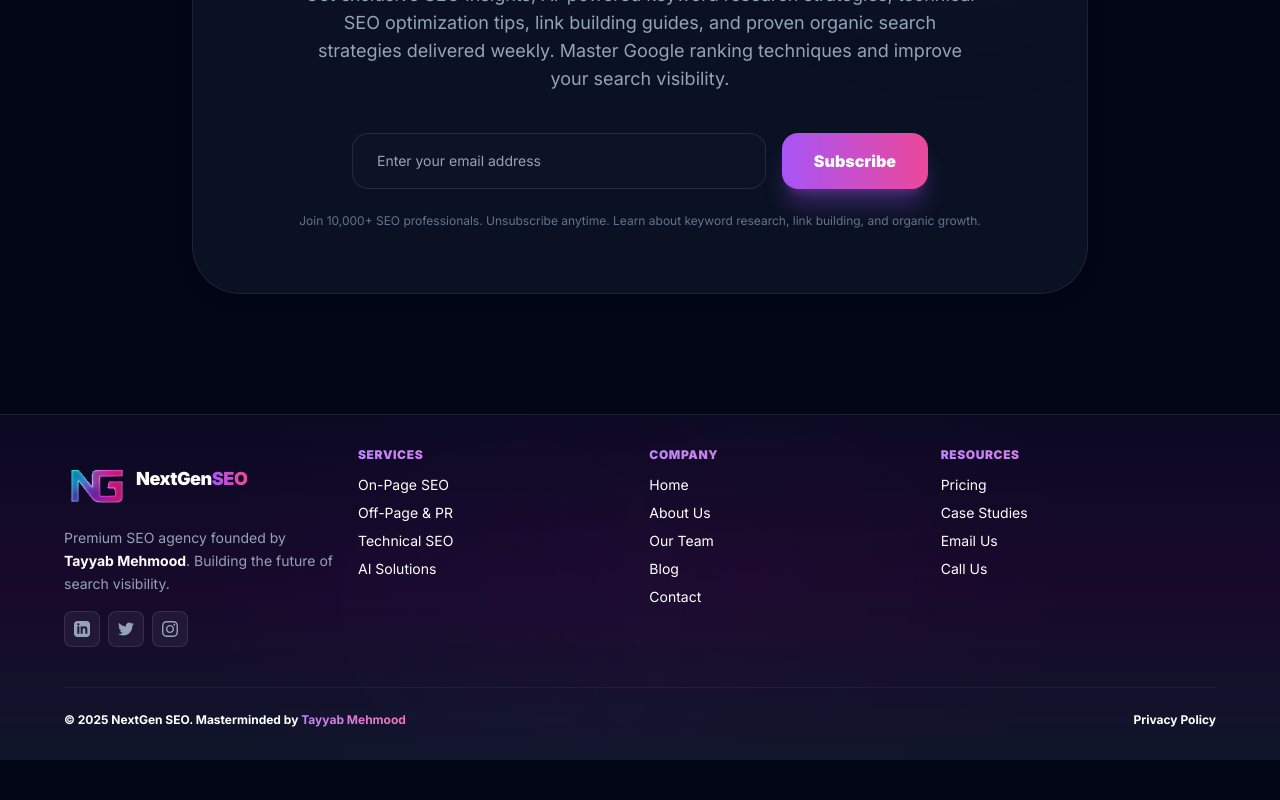
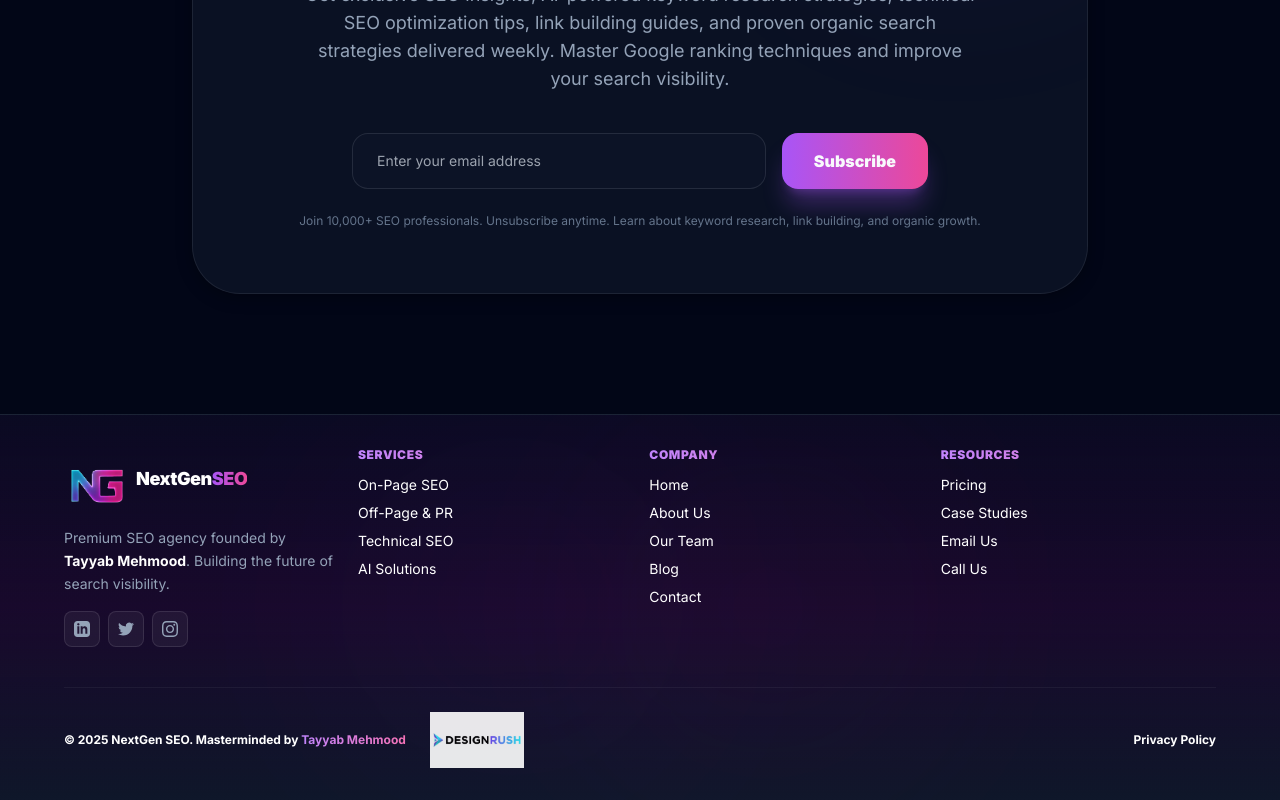
Before and after one commit to imtiaz-dev-ai/NextGenSEO, a React (Vite) app: page / in a window 1280 px wide. Shown: the part 9034-9834 px from the top of the page. Before the commit the page ends 9794 px from the top, so only its background shows below. Built offline with nearby package versions, Linux system fonts and the light colour scheme.

Commit message:
Fix Guest Post / Link Insertion fields in AdminPanel and Marketplace

```diff
--- a/App.tsx
+++ b/App.tsx
@@ -860,7 +860,12 @@ const App: React.FC = () => {
 
           {/* Footer Bottom */}
           <div className="pt-6 border-t border-white/5 flex flex-col sm:flex-row justify-between items-center gap-4 text-white text-xs font-semibold">
-            <p className="text-center sm:text-left">© 2025 NextGen SEO. Masterminded by <span className="text-transparent bg-clip-text bg-gradient-to-r from-purple-400 to-pink-400">Tayyab Mehmood</span></p>
+            <div className="flex items-center gap-6">
+              <p className="text-center sm:text-left">© 2025 NextGen SEO. Masterminded by <span className="text-transparent bg-clip-text bg-gradient-to-r from-purple-400 to-pink-400">Tayyab Mehmood</span></p>
+              <a href="https://www.designrush.com/agency/search-engine-optimization/pk" target="_blank" rel="noopener noreferrer">
+                <img src="/pics/designrush.webp" alt="Designrush" className="h-14 w-auto opacity-90 hover:opacity-100 transition-opacity" />
+              </a>
+            </div>
             <a href="/privacy.html" target="_blank" rel="noopener noreferrer" className="hover:text-transparent hover:bg-clip-text hover:bg-gradient-to-r hover:from-purple-400 hover:to-pink-400 transition-all">Privacy Policy</a>
           </div>
         </div>
```
Also changed, not shown: public/pics/designrush.webp (added).
